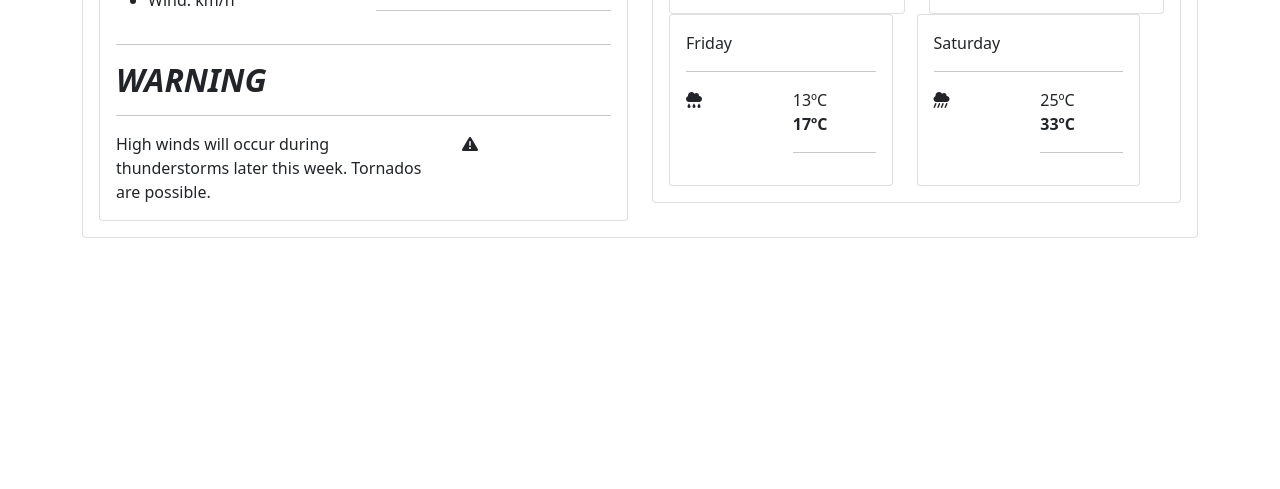
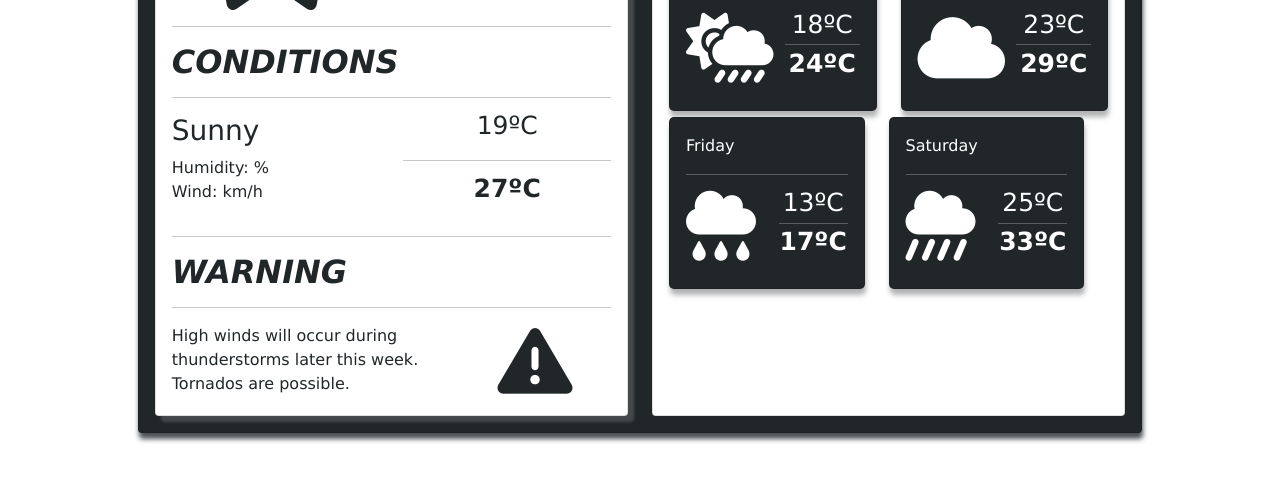
Before and after one commit to nicolemichel/weather-project, a plain HTML site: page index.html in a window 1280 px wide. Shown: the part 394-883 px from the top of the page. Before the commit the page ends 800 px from the top, so only its background shows below. Drawn offline with nearby package versions, Linux system fonts and the light colour scheme; no server answers.

Commit message:
fixed css connection

```diff
--- a/index.html
+++ b/index.html
@@ -15,7 +15,7 @@
       crossorigin="anonymous"
     ></script>
     <script src="https://unpkg.com/axios/dist/axios.min.js"></script>
-    <link rel="stylesheet" href="styles.css" />
+    <link rel="stylesheet" href="site.css" />
     <title>Weather</title>
   </head>
   <body>
```
